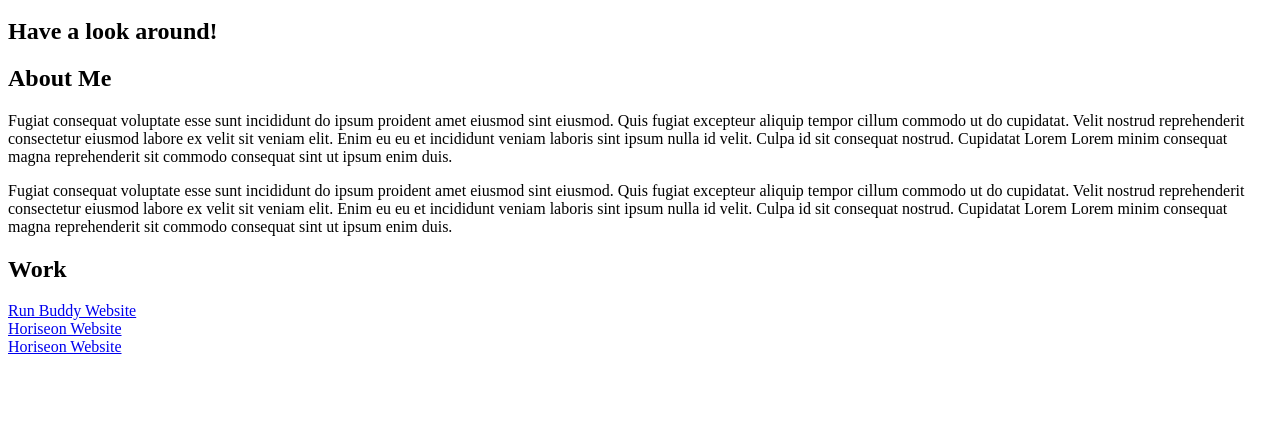
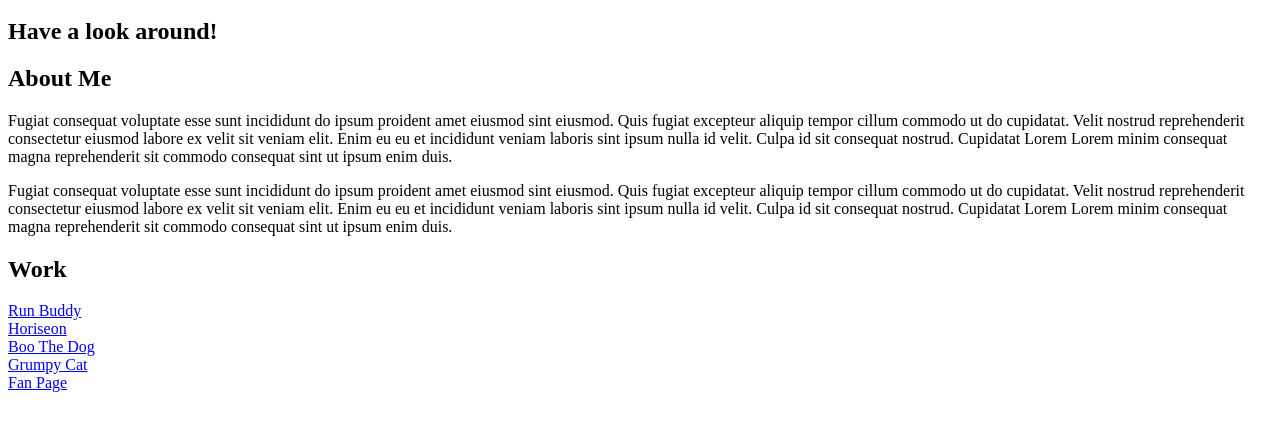
Before and after one commit to malloryfaria/portfolio, a plain HTML site: page index.html in a window 1280 px wide. Shown: the part 154-584 px from the top of the page. Drawn offline with Linux system fonts and the light colour scheme.

Commit message:
added work links

```diff
--- a/index.html
+++ b/index.html
@@ -73,13 +73,19 @@
             </h2>
         </div>
         <div class="flex-row">
-            <a href="https://malloryfaria.github.io/run-buddy/">Run Buddy Website</a>
+            <a href="https://malloryfaria.github.io/run-buddy/">Run Buddy</a>
         </div>
         <div class="flex-row">
-            <a href="https://malloryfaria.github.io/horiseon-website/">Horiseon Website</a>
+            <a href="https://malloryfaria.github.io/horiseon-website/">Horiseon</a>
         </div>
         <div class="flex-row">
-            <a href="https://malloryfaria.github.io/horiseon-website/">Horiseon Website</a>
+            <a href="https://malloryfaria.github.io/boo-the-dog/">Boo The Dog</a>
+        </div>
+        <div class="flex-row">
+            <a href="https://malloryfaria.github.io/grumpy-cat/">Grumpy Cat</a>
+        </div>
+        <div class="flex-row">
+            <a href="https://malloryfaria.github.io/fan-page/">Fan Page</a>
         </div>
     </section>
 
```
